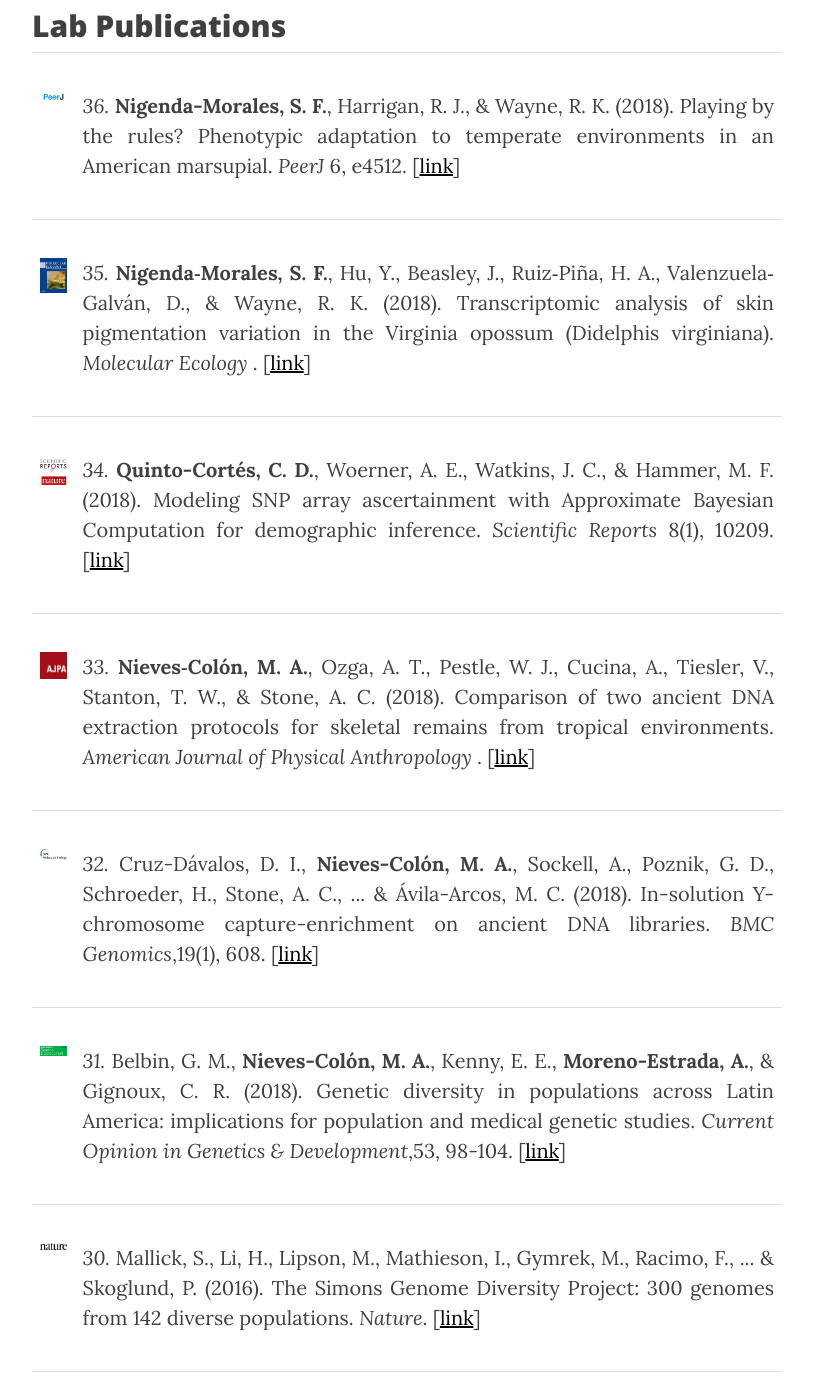
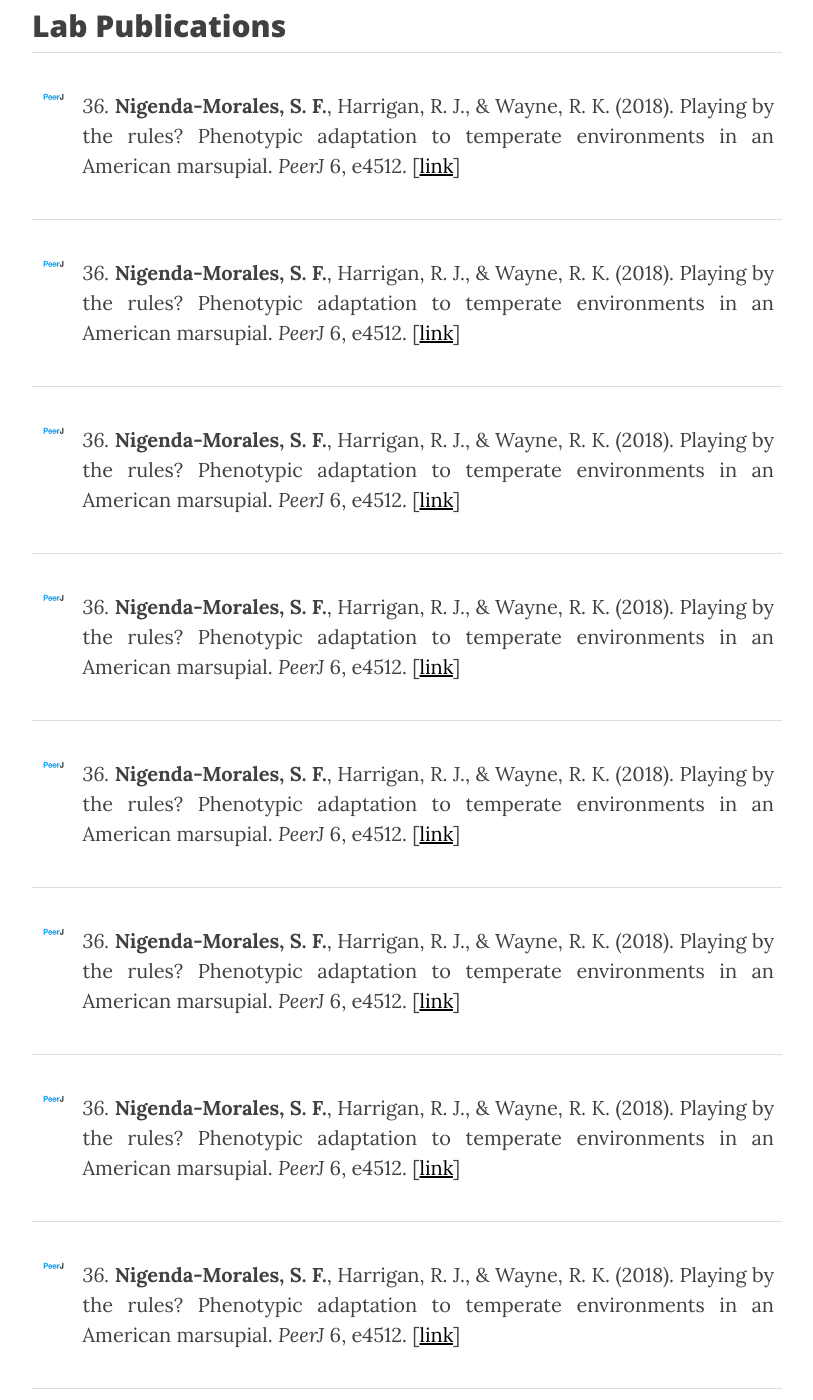
Before and after one commit to milkshakeplustip/milkshakeplustip.github.io, a Jekyll site: the page built from publications.html, in a window 1280 px wide and 1400 px high, scrolled down 365 px. Shown: the whole window, without its empty margins (233-1046 px from the left). Built offline with Jekyll 4.4.1, drawn with Linux system fonts in a browser that asks for light colours; nearby versions of some CDN libraries; some of the changed text lies outside the part shown.

```diff
--- a/people.html
+++ b/people.html
@@ -35,11 +35,11 @@
 <br>
 <hr>
 <h2>Daniela Orozco</h2><b><i>Undergraduate Student</i></b> | <i>dorozco@lcg.unam.mx</i>
-<p style="text-align:justify"> <img src="/img/carmina.jpg" alt="dani" height="150" width="150" style="float:left; margin:0 20px 5px 0"> Daniela is an undergraduate student in the program of Genomic Sciences, currently working on her thesis about the genomic perspectives on the Afro-Caribbean population, which combines genomics and molecular approaches to study demographic events like migration and admixture. She’s also interested in ancient DNA and the bioethics related to population field. When not in the lab, she enjoys baking, writing and reading (poetry and tweets mainly). <p></p>
+<p style="text-align:justify"> <img src="/img/daniOrozco.jpg" alt="dani" height="150" width="150" style="float:left; margin:0 20px 5px 0"> Daniela is an undergraduate student in the program of Genomic Sciences, currently working on her thesis about the genomic perspectives on the Afro-Caribbean population, which combines genomics and molecular approaches to study demographic events like migration and admixture. She’s also interested in ancient DNA and the bioethics related to population field. When not in the lab, she enjoys baking, writing and reading (poetry and tweets mainly). <p></p>
 <br>
 <hr>
 <h2>Carmina Barberena</h2><b><i>Student Intern</i></b> | <i>car.barjon@gmail.com</i>
-<p style="text-align:justify"> <img src="/img/daniOrozco.jpg" alt="dani" height="150" width="150" style="float:left; margin:0 20px 5px 0"> I'm (also) a graduate of the Undergraduate Program on Genomic Sciences from the National Autonomous University of Mexico (UNAM). My current project in MorenoLab involves the analysis of identity-by-descent genomic segments to determine the population structure of Mexico and their implications in biomedical traits using the data from the Mexican BioBank.  I am also involved in other projects as the Oceanian Genome Variation Project. I like photography, surrealist paintings,  and good-looking cocktails, I also love rats; one of my dreams is to have a pet rat named Bojack. <p></p>
+<p style="text-align:justify"> <img src="/img/carmina.jpg" alt="dani" height="150" width="150" style="float:left; margin:0 20px 5px 0"> I'm (also) a graduate of the Undergraduate Program on Genomic Sciences from the National Autonomous University of Mexico (UNAM). My current project in MorenoLab involves the analysis of identity-by-descent genomic segments to determine the population structure of Mexico and their implications in biomedical traits using the data from the Mexican BioBank.  I am also involved in other projects as the Oceanian Genome Variation Project. I like photography, surrealist paintings,  and good-looking cocktails, I also love rats; one of my dreams is to have a pet rat named Bojack. <p></p>
 <br>
 <hr>
 <h2>Alex Ioannidis</h2><b><i>Postdoctoral Fellow</i></b>
--- a/publications.html
+++ b/publications.html
@@ -8,6 +8,47 @@
 <p></p>
 <h2>Lab Publications</h2>
 <table style="width:100%">
+
+	<tr>
+		<td><p style="text-align:justify"><img src="/img/peerj.jpg" alt="Peer J" height="200" width="200"></p></td>
+		<td><p style="text-align:justify"><i>36.</i> <b>Nigenda-Morales, S. F.</b>, Harrigan, R. J., & Wayne, R. K. (2018). Playing by the rules? Phenotypic adaptation to temperate environments in an American marsupial. <i>PeerJ </i>6, e4512. [<a href="https://doi.org/10.7717/peerj.4512">link</a>]</td>
+	</tr>
+
+	<tr>
+		<td><p style="text-align:justify"><img src="/img/peerj.jpg" alt="Peer J" height="200" width="200"></p></td>
+		<td><p style="text-align:justify"><i>36.</i> <b>Nigenda-Morales, S. F.</b>, Harrigan, R. J., & Wayne, R. K. (2018). Playing by the rules? Phenotypic adaptation to temperate environments in an American marsupial. <i>PeerJ </i>6, e4512. [<a href="https://doi.org/10.7717/peerj.4512">link</a>]</td>
+	</tr>
+
+	<tr>
+		<td><p style="text-align:justify"><img src="/img/peerj.jpg" alt="Peer J" height="200" width="200"></p></td>
+		<td><p style="text-align:justify"><i>36.</i> <b>Nigenda-Morales, S. F.</b>, Harrigan, R. J., & Wayne, R. K. (2018). Playing by the rules? Phenotypic adaptation to temperate environments in an American marsupial. <i>PeerJ </i>6, e4512. [<a href="https://doi.org/10.7717/peerj.4512">link</a>]</td>
+	</tr>
+
+	<tr>
+		<td><p style="text-align:justify"><img src="/img/peerj.jpg" alt="Peer J" height="200" width="200"></p></td>
+		<td><p style="text-align:justify"><i>36.</i> <b>Nigenda-Morales, S. F.</b>, Harrigan, R. J., & Wayne, R. K. (2018). Playing by the rules? Phenotypic adaptation to temperate environments in an American marsupial. <i>PeerJ </i>6, e4512. [<a href="https://doi.org/10.7717/peerj.4512">link</a>]</td>
+	</tr>
+
+	<tr>
+		<td><p style="text-align:justify"><img src="/img/peerj.jpg" alt="Peer J" height="200" width="200"></p></td>
+		<td><p style="text-align:justify"><i>36.</i> <b>Nigenda-Morales, S. F.</b>, Harrigan, R. J., & Wayne, R. K. (2018). Playing by the rules? Phenotypic adaptation to temperate environments in an American marsupial. <i>PeerJ </i>6, e4512. [<a href="https://doi.org/10.7717/peerj.4512">link</a>]</td>
+	</tr>
+
+	<tr>
+		<td><p style="text-align:justify"><img src="/img/peerj.jpg" alt="Peer J" height="200" width="200"></p></td>
+		<td><p style="text-align:justify"><i>36.</i> <b>Nigenda-Morales, S. F.</b>, Harrigan, R. J., & Wayne, R. K. (2018). Playing by the rules? Phenotypic adaptation to temperate environments in an American marsupial. <i>PeerJ </i>6, e4512. [<a href="https://doi.org/10.7717/peerj.4512">link</a>]</td>
+	</tr>
+
+	<tr>
+		<td><p style="text-align:justify"><img src="/img/peerj.jpg" alt="Peer J" height="200" width="200"></p></td>
+		<td><p style="text-align:justify"><i>36.</i> <b>Nigenda-Morales, S. F.</b>, Harrigan, R. J., & Wayne, R. K. (2018). Playing by the rules? Phenotypic adaptation to temperate environments in an American marsupial. <i>PeerJ </i>6, e4512. [<a href="https://doi.org/10.7717/peerj.4512">link</a>]</td>
+	</tr>
+
+	<tr>
+		<td><p style="text-align:justify"><img src="/img/peerj.jpg" alt="Peer J" height="200" width="200"></p></td>
+		<td><p style="text-align:justify"><i>36.</i> <b>Nigenda-Morales, S. F.</b>, Harrigan, R. J., & Wayne, R. K. (2018). Playing by the rules? Phenotypic adaptation to temperate environments in an American marsupial. <i>PeerJ </i>6, e4512. [<a href="https://doi.org/10.7717/peerj.4512">link</a>]</td>
+	</tr>
+
 	<tr>
 		<td><p style="text-align:justify"><img src="/img/peerj.jpg" alt="Peer J" height="200" width="200"></p></td>
 		<td><p style="text-align:justify"><i>36.</i> <b>Nigenda-Morales, S. F.</b>, Harrigan, R. J., & Wayne, R. K. (2018). Playing by the rules? Phenotypic adaptation to temperate environments in an American marsupial. <i>PeerJ </i>6, e4512. [<a href="https://doi.org/10.7717/peerj.4512">link</a>]</td>
```
